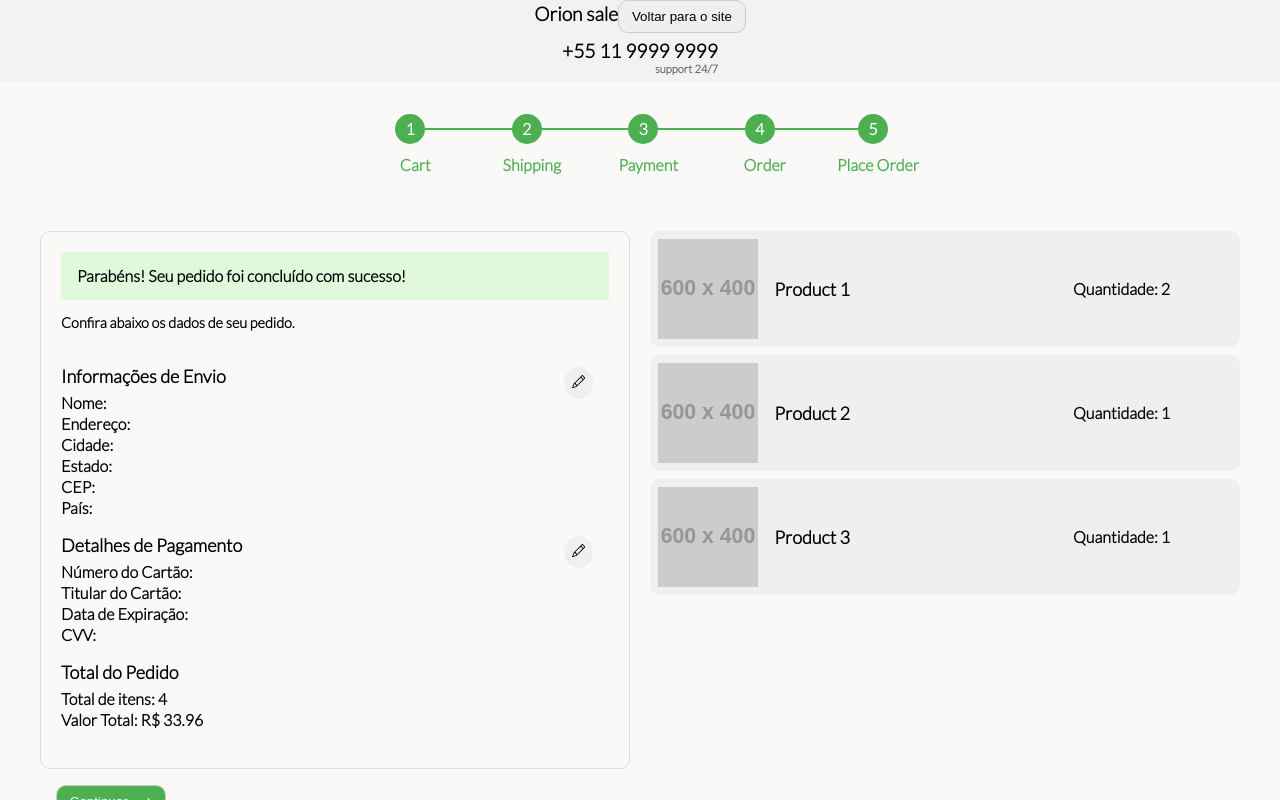
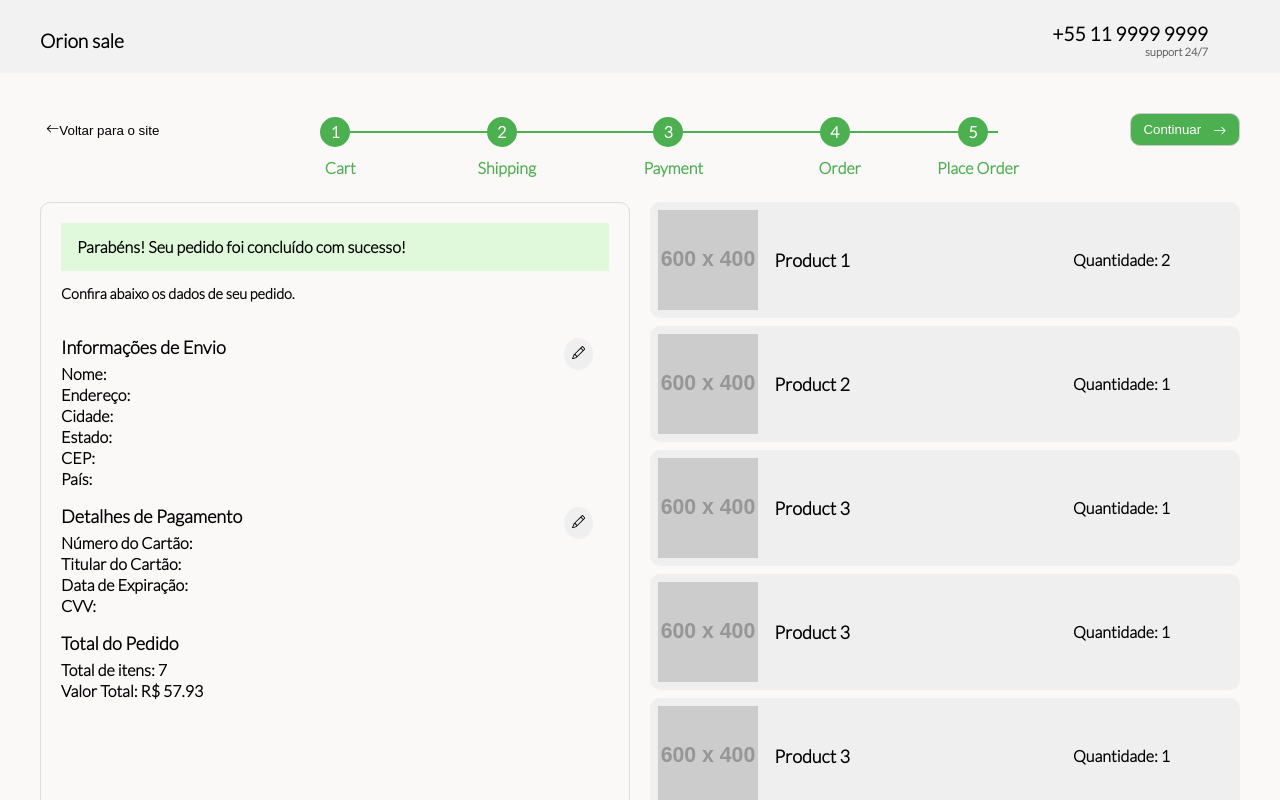
Before and after one commit to pereiraisaiah21/vega-sale, a React (Vite) app: page /cart/1 in a window 1280 px wide. Shown: the top 800 px of the page. Built offline with nearby package versions, Linux system fonts and the light colour scheme; a web font is replaced by a local one.

Commit message:
vega:feat: adjusts cart styles

```diff
--- a/src/pages/Cart/Cart.jsx
+++ b/src/pages/Cart/Cart.jsx
@@ -1,10 +1,8 @@
 import React, { useState, useEffect } from 'react'
 import { useParams } from 'react-router-dom'
 
-import { BsArrowRight } from 'react-icons/bs'
-
 import CartHeader from './CartHeader'
-import CartSteps from './CartSteps'
+import CartStepsAndActions from './CartSteps'
 import CartFooter from './CartFooter'
 import CartProduct from './CartProduct'
 import CartShipping from './CartShipping'
@@ -22,7 +20,7 @@ const Cart = () => {
 
   // Config
   const steps = ['Cart', 'Shipping', 'Payment', 'Order', 'Place Order']
-  const [currentStep, setCurrentStep] = useState(0)
+  const [currentStep, setCurrentStep] = useState(3)
   const [showNextStep, setShowNextStep] = useState(true)
 
   // Data
@@ -40,6 +38,27 @@ const Cart = () => {
       quantity: 1,
       image: 'https://placehold.co/600x400',
       price: 5.99 // Adicione o preço do produto aqui
+    },
+    {
+      id: 3,
+      name: 'Product 3',
+      quantity: 1,
+      image: 'https://placehold.co/600x400',
+      price: 7.99 // Adicione o preço do produto aqui
+    },
+    {
+      id: 3,
+      name: 'Product 3',
+      quantity: 1,
+      image: 'https://placehold.co/600x400',
+      price: 7.99 // Adicione o preço do produto aqui
+    },
+    {
+      id: 3,
+      name: 'Product 3',
+      quantity: 1,
+      image: 'https://placehold.co/600x400',
+      price: 7.99 // Adicione o preço do produto aqui
     },
     {
       id: 3,
@@ -80,14 +99,6 @@ const Cart = () => {
     }
   }
 
-  // NextStep
-  const nextStep = () => {
-    if (currentStep !== 0 && !validateForm()) {
-      console.log('Erro de validação do formulário')
-      return
-    }
-    setCurrentStep(currentStep + 1)
-  }
 
   // FormValidation
   const validateForm = () => {
@@ -119,7 +130,7 @@ const Cart = () => {
   return (
     <div className='checkout'>
       <CartHeader />
-      <CartSteps steps={steps} currentStep={currentStep} />
+      <CartStepsAndActions steps={steps} currentStep={currentStep} />
       <div className='checkout__content'>
         {currentStep === 0 && (
           <CartProduct
@@ -161,11 +172,7 @@ const Cart = () => {
           />
         )}
         <div className='checkout__wrap'>
-          {true && (
-            <button type='submit' className='checkout__cta' onClick={nextStep}>
-              Continuar <BsArrowRight />
-            </button>
-          )}
+
         </div>
         <CartFooter />
       </div>
--- a/src/pages/Cart/CartHeader.jsx
+++ b/src/pages/Cart/CartHeader.jsx
@@ -1,4 +1,3 @@
-import { useNavigate } from 'react-router-dom'
 
 /**
  *
@@ -6,23 +5,17 @@ import { useNavigate } from 'react-router-dom'
  */
 
 const Header = () => {
-  const navigateTo = useNavigate()
-
-  const returnToHome = () => {
-    navigateTo('/')
-  }
 
   return (
     <header className='checkout__header'>
       <div className='checkout__wrap'>
         <div className='header__wrapper'>
+          <div className="header__bottom">
+
             <div className='header__logo'>
               <span className='header__logo__icon'>orion sale</span>
               <h1 className='header__logo__title'>Orion sale</h1>
             </div>
-          <button className='header__return' onClick={returnToHome}>
-            Voltar para o site
-          </button>
             <nav className='header__nav'>
               <ul className='header__list'>
                 <li className='header__item header__item--user'>
@@ -36,6 +29,7 @@ const Header = () => {
             <div className='header__cta'></div>
           </div>
         </div>
+      </div>
     </header>
   )
 }
--- a/src/pages/Cart/CartPayment.jsx
+++ b/src/pages/Cart/CartPayment.jsx
@@ -1,3 +1,6 @@
+import { BsArrowRight } from 'react-icons/bs'
+
+
 /**
  *
  *
@@ -7,9 +10,20 @@ const CartPayment = ({ paymentInfo, setPaymentInfo, handleInputChange }) => {
   return (
     <section>
       <div className='checkout__wrap'>
-        <p>Informações de Pagamento</p>
-        <form className='payment-form'>
-          <div className='form-group'>
+        <div className="paymentForm">
+          <div className="shippingForm__left">
+            <img src="https://via.placeholder.com/200x200" />
+            <h2>Informações de Pagamento</h2>
+            <p>
+              Preenchas seus dados para enviarmos seus produtos!
+            </p>
+            <button className='shippingForm__arrow'>
+              <BsArrowRight />
+            </button>
+          </div>
+          <div className="paymentForm__right">
+            <form className='paymentForm__form'>
+              <div className='paymentForm__formGroup'>
                 <label htmlFor='cardNumber'>Número do Cartão</label>
                 <input
                   type='text'
@@ -20,7 +34,7 @@ const CartPayment = ({ paymentInfo, setPaymentInfo, handleInputChange }) => {
                   required
                 />
               </div>
-          <div className='form-group'>
+              <div className='paymentForm__formGroup'>
                 <label htmlFor='cardHolder'>Titular do Cartão</label>
                 <input
                   type='text'
@@ -31,7 +45,7 @@ const CartPayment = ({ paymentInfo, setPaymentInfo, handleInputChange }) => {
                   required
                 />
               </div>
-          <div className='form-group'>
+              <div className='paymentForm__formGroup'>
                 <label htmlFor='expirationDate'>Data de Expiração</label>
                 <input
                   type='text'
@@ -42,7 +56,7 @@ const CartPayment = ({ paymentInfo, setPaymentInfo, handleInputChange }) => {
                   required
                 />
               </div>
-          <div className='form-group'>
+              <div className='paymentForm__formGroup'>
                 <label htmlFor='cvv'>CVV</label>
                 <input
                   type='text'
@@ -55,6 +69,8 @@ const CartPayment = ({ paymentInfo, setPaymentInfo, handleInputChange }) => {
               </div>
             </form>
           </div>
+        </div>
+      </div>
     </section>
   )
 }
--- a/src/pages/Cart/CartProduct.jsx
+++ b/src/pages/Cart/CartProduct.jsx
@@ -1,11 +1,31 @@
+import React from 'react'
+import { useMediaQuery } from 'react-responsive'
 import { BsTrash } from 'react-icons/bs'
 
+import Slider from 'react-slick'
+
+import 'slick-carousel/slick/slick.css'
+import 'slick-carousel/slick/slick-theme.css'
 /**
  *
- *
+ * @param {*} param0
+ * @returns
  */
 
 const CartProduct = ({ cartItems, setCartItems, total, totalPrice }) => {
+  const isMobile = useMediaQuery({ maxWidth: 767 })
+  const slider = React.createRef()
+
+  const sliderSettings = {
+    slidesToShow: isMobile ? 5 : 5,
+    slidesToScroll: 1,
+    speed: 500,
+    infinite: false,
+    // spaceBetween: 100,
+    dots: false,
+    centerMode: false
+  }
+
   const handleRemoveQuantity = (item) => {
     const updatedCart = cartItems.map((cartItem) => {
       if (cartItem.id === item.id && cartItem.quantity > 0) {
@@ -35,7 +55,7 @@ const CartProduct = ({ cartItems, setCartItems, total, totalPrice }) => {
     <section>
       <div className='checkout__wrap'>
         <p>Seus produtos</p>
-        <ul className='checkout__list'>
+          <Slider ref={slider} {...sliderSettings} className='checkout__list'>
             {cartItems.map((item) => (
               <li className='checkout__item' key={item.id}>
                 <img
@@ -90,7 +110,7 @@ const CartProduct = ({ cartItems, setCartItems, total, totalPrice }) => {
                 </div>
               </li>
             ))}
-        </ul>
+          </Slider>
       </div>
       <div className='checkout__total'>
         <div className='checkout__wrap'>
--- a/src/pages/Cart/CartShipping.jsx
+++ b/src/pages/Cart/CartShipping.jsx
@@ -1,15 +1,30 @@
+import { BsArrowRight, BsArrowLeft } from 'react-icons/bs'
+
+
 /**
  *
- *
+ * @param {*} param0
+ * @returns
  */
 
 const CartShipping = ({ shippingInfo, setShippingInfo, handleInputChange }) => {
   return (
     <section>
       <div className='checkout__wrap'>
+        <div className="shippingForm">
+          <div className="shippingForm__left">
+            <img src="https://via.placeholder.com/200x200" />
             <h2>Informações de Envio</h2>
-        <form className='shipping-form'>
-          <div className='form-group'>
+            <p>
+              Preenchas seus dados para enviarmos seus produtos!
+            </p>
+            <button className='shippingForm__arrow'>
+              <BsArrowRight />
+            </button>
+          </div>
+          <div className="shippingForm__right">
+            <form className='shippingForm__form'>
+              <div className='shippingForm__formGroup'>
                 <label htmlFor='fullName'>Nome Completo</label>
                 <input
                   type='text'
@@ -20,7 +35,18 @@ const CartShipping = ({ shippingInfo, setShippingInfo, handleInputChange }) => {
                   required
                 />
               </div>
-          <div className='form-group'>
+              <div className='shippingForm__formGroup'>
+                <label htmlFor='zipCode'>CEP</label>
+                <input
+                  type='text'
+                  id='zipCode'
+                  name='zipCode'
+                  value={shippingInfo.zipCode}
+                  onChange={(e) => handleInputChange(e, setShippingInfo)}
+                  required
+                />
+              </div>
+              <div className='shippingForm__formGroup'>
                 <label htmlFor='address'>Endereço</label>
                 <input
                   type='text'
@@ -31,7 +57,7 @@ const CartShipping = ({ shippingInfo, setShippingInfo, handleInputChange }) => {
                   required
                 />
               </div>
-          <div className='form-group'>
+              <div className='shippingForm__formGroup shippingForm__formGroup--city'>
                 <label htmlFor='city'>Cidade</label>
                 <input
                   type='text'
@@ -42,7 +68,7 @@ const CartShipping = ({ shippingInfo, setShippingInfo, handleInputChange }) => {
                   required
                 />
               </div>
-          <div className='form-group'>
+              <div className='shippingForm__formGroup shippingForm__formGroup--state'>
                 <label htmlFor='state'>Estado</label>
                 <input
                   type='text'
@@ -53,18 +79,7 @@ const CartShipping = ({ shippingInfo, setShippingInfo, handleInputChange }) => {
                   required
                 />
               </div>
-          <div className='form-group'>
-            <label htmlFor='zipCode'>CEP</label>
-            <input
-              type='text'
-              id='zipCode'
-              name='zipCode'
-              value={shippingInfo.zipCode}
-              onChange={(e) => handleInputChange(e, setShippingInfo)}
-              required
-            />
-          </div>
-          <div className='form-group'>
+              <div className='shippingForm__formGroup'>
                 <label htmlFor='country'>País</label>
                 <input
                   type='text'
@@ -77,6 +92,10 @@ const CartShipping = ({ shippingInfo, setShippingInfo, handleInputChange }) => {
               </div>
             </form>
           </div>
+
+        </div>
+
+      </div>
     </section>
   )
 }
--- a/src/pages/Cart/CartSteps.jsx
+++ b/src/pages/Cart/CartSteps.jsx
@@ -1,4 +1,7 @@
 import React from 'react'
+import { useNavigate } from 'react-router-dom'
+
+import { BsArrowRight, BsArrowLeft } from 'react-icons/bs'
 
 /**
  *
@@ -6,29 +9,57 @@ import React from 'react'
  */
 
 const CheckoutSteps = ({ currentStep, steps }) => {
+  const navigateTo = useNavigate()
+
+  // NextStep
+  const nextStep = () => {
+    if (currentStep !== 0 && !validateForm()) {
+      console.log('Erro de validação do formulário')
+      return
+    }
+
+    setCurrentStep(currentStep + 1)
+  }
+
+  const returnToHome = () => {
+    navigateTo('/')
+  }
+
   return (
-    <div className='checkout-steps'>
-      <div className='checkout-steps__wrap checkout-steps__wrap--cart'>
-        <ul className='checkout-steps__list'>
+    <div className="checkout__actions">
+      <div className="checkout__return">
+        <button className='header__return' onClick={returnToHome}>
+        <BsArrowLeft />Voltar para o site
+        </button>
+      </div>
+      <div className='checkout__steps'>
+        <div className='checkout__steps__wrap checkout__steps__wrap--cart'>
+          <ul className='checkout__steps__list'>
             {steps.map((step, index) => (
               <li
                 key={index}
-              className={`checkout-steps__item ${
+                className={`checkout__steps__item ${
                   index === currentStep || index < currentStep ? 'active' : ''
                 }`}
               >
-              <span className='checkout-steps__number'>{index + 1}</span>
-              <span className='checkout-steps__title'>
+                <span className='checkout__steps__number'>{index + 1}</span>
+                <span className='checkout__steps__title'>
                   {index === currentStep || index < currentStep ? step : null}
                 </span>
                 {index !== steps.length - 1 && (
-                <div className='checkout-steps__line' />
+                  <div className='checkout__steps__line' />
                 )}
               </li>
             ))}
           </ul>
         </div>
       </div>
+      <div className="checkout__continue">
+        <button type='submit' className='checkout__cta' onClick={nextStep}>
+          Continuar <BsArrowRight />
+        </button>
+      </div>
+    </div>
   )
 }
 
--- a/src/styles/Sheets/Checkout.scss
+++ b/src/styles/Sheets/Checkout.scss
@@ -23,42 +23,61 @@
     }
   }
 
+  &__actions {
+    display: flex;
+    max-width: 1200px;
+    width: 100%;
+    margin: 0 auto;
+  }
+
+  &__return, &__continue {
+    display: inline-flex;
+    align-items: center;
+    width: 15%;
+  }
+  &__continue {
+    justify-content: flex-end;
+  }
+
   &__list {
     flex: 1;
     display: flex;
     flex-direction: column;
     text-align: left;
     align-items: center;
-    width: 600px;
     margin: 0 auto;
   }
 
   &__item {
-    display: flex;
+    display: flex !important;
+    flex-wrap: wrap;
     align-items: center;
+    text-align: center;
     margin-bottom: 0.5rem;
-    width: 100%;
+    width: calc(100% - 1rem) !important;
     padding: 0.5rem;
     border-radius: 10px;
     background: #efefef;
   }
 
   &__item-image {
-    width: 80px;
-    height: 80px;
+    width: 100%;
+    height: 250px;
     object-fit: cover;
-    margin-right: 20px;
+    margin: 0 auto;
     border-radius: 10px;
   }
 
   &__item-details {
     display: flex;
+    flex-wrap: wrap;
     flex-grow: 1;
     justify-content: space-between;
   }
 
   &__item-name {
     font-size: 1.2rem;
+    width: 100%;
     margin: 5px 0;
   }
 
@@ -148,6 +167,8 @@
   &__footer {
     &__wrapper {
       background-color: #f4f4f4;
+      max-width: 1200px;
+      margin: auto;
       padding: 20px;
       display: flex;
       justify-content: center;
@@ -208,12 +229,14 @@
   }
 }
 
-.checkout-steps {
+.checkout {
+  &__steps {
+    width: 70%;
     &__wrap {
       max-width: 1200px;
       margin: 0 auto;
       &--cart {
-      max-width: 50%;
+        // max-width: 50%;
       }
     }
 
@@ -221,7 +244,7 @@
       display: flex;
       justify-content: space-between;
       align-items: center;
-    padding: 2rem;
+      padding: 2.75rem 2rem 0;
     }
 
     &__item {
@@ -283,15 +306,45 @@
       background-color: #4caf50;
     }
   }
+}
 
-.shipping-form {
+.shippingForm {
   display: flex;
-  flex-direction: column;
-  max-width: 400px;
-  margin: 0 auto;
-
-  .form-group {
+  background-color: #f2f2f2;
+  margin: 1rem 0;
+  padding: 2rem;
+  &__left {
+    width: 50%;
+    text-align: center;
+    h2 {
+      font-size: 1.5rem;
+      margin: 0 0 2rem;
+      text-align: center;
+    }
+    img {
+      margin: 1rem auto 3rem;
+    }
+    p {
+      font-weight: 500;
+    }
+  }
+  &__right {
+    width: 50%;
+  }
+  &__arrow {
+    background-color: white;
+    border: none;
+    border-radius: 50%;
+    padding: .8rem .9rem;
+  }
+  &__form {
+    display: flex;
+    flex-wrap: wrap;
+    padding: 0 3rem;
+  }
+  &__formGroup {
     margin-bottom: 20px;
+    width: 100%;
 
     label {
       display: block;
@@ -301,9 +354,18 @@
 
     input[type='text'] {
       width: 100%;
+      max-width: 100%;
       padding: 10px;
       border: 1px solid #ccc;
       border-radius: 5px;
+    }
+
+    &--city {
+      width: calc(70%);
+    }
+    &--state {
+      width: calc(30%);
+      padding-left: 1.5rem;
     }
   }
 
@@ -325,14 +387,39 @@
   }
 }
 
-.payment-form {
+.paymentForm {
   display: flex;
-  flex-direction: column;
-  max-width: 400px;
-  margin: 0 auto;
+  background-color: #f2f2f2;
+  margin: 1rem 0;
+  padding: 2rem;
 
-  .form-group {
+  &__left {
+    width: 50%;
+    text-align: center;
+    h2 {
+      font-size: 1.5rem;
+      margin: 0 0 2rem;
+      text-align: center;
+    }
+    img {
+      margin: 1rem auto 3rem;
+    }
+    p {
+      font-weight: 500;
+    }
+  }
+  &__right {
+    width: 50%;
+  }
+
+  &__form {
+    display: flex;
+    flex-wrap: wrap;
+    padding: 0 3rem;
+  }
+  &__formGroup {
     margin-bottom: 20px;
+    width: 100%;
 
     label {
       display: block;
--- a/src/styles/Sheets/Header.scss
+++ b/src/styles/Sheets/Header.scss
@@ -284,9 +284,8 @@
     }
   }
   &__return {
-    border: 1px solid #ccc;
-    padding: 0.5rem 0.8rem;
-    border-radius: 10px;
+    border: none;
+    background-color: unset;
     cursor: pointer;
   }
 }
```
Also changed, not shown: 1 other file (tests, documents, lock files or other folders). Lines whose indentation alone changed are shown as unchanged.
